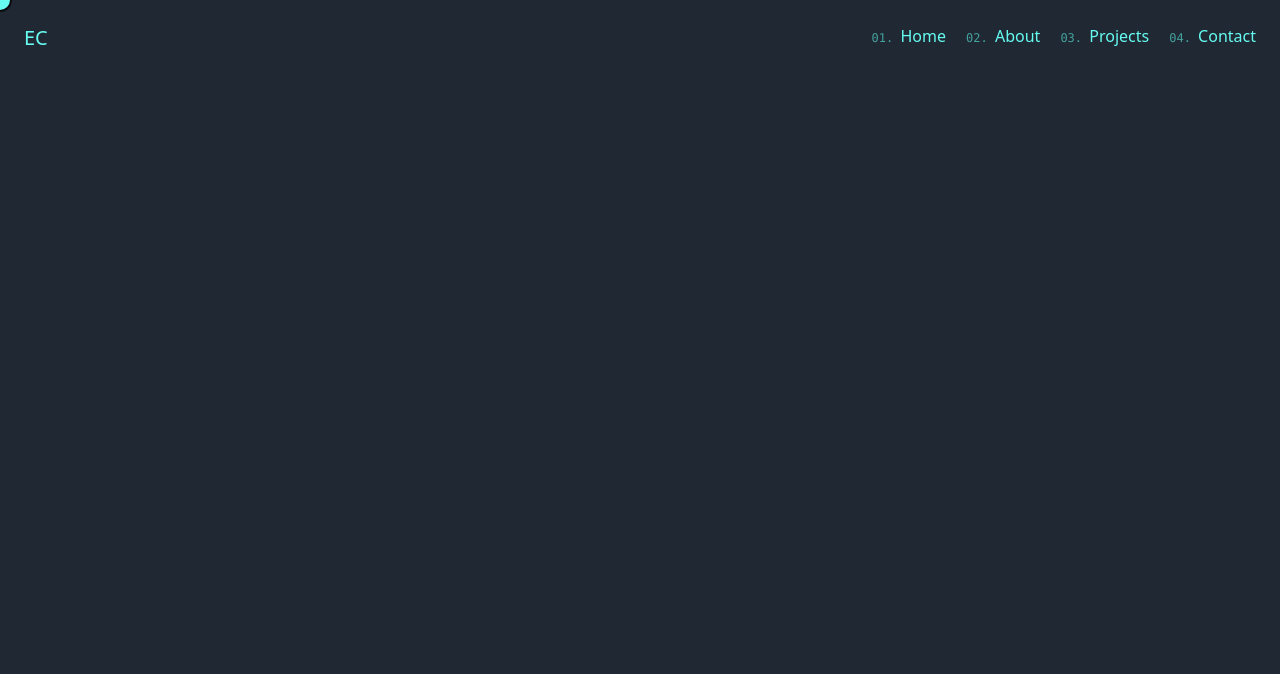
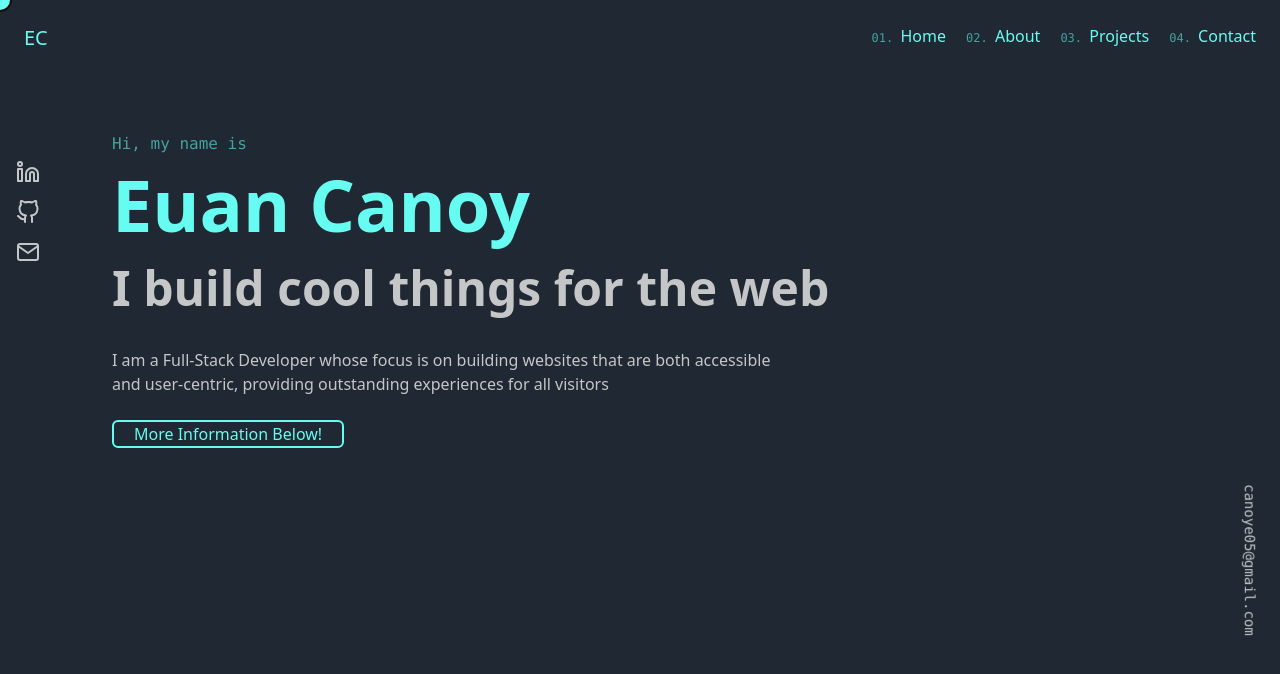
Before and after one commit to EuanProjects/portfolio-2.0, a React (Vite) app: page / in a window 1280 px wide. Shown: the top 674 px of the page. Built offline with nearby package versions, Linux system fonts and the light colour scheme.

Commit message:
create format for hero

```diff
--- a/package.json
+++ b/package.json
@@ -11,7 +11,8 @@
   },
   "dependencies": {
     "react": "^18.2.0",
-    "react-dom": "^18.2.0"
+    "react-dom": "^18.2.0",
+    "react-feather": "^2.0.10"
   },
   "devDependencies": {
     "@types/react": "^18.2.15",
--- a/src/App.jsx
+++ b/src/App.jsx
@@ -1,7 +1,6 @@
 import './App.css'
 import Cursor from './cursor/cursor'
 import Home from './home/home'
-import Navbar from './navbar/navbar'
 
 function App() {
 
--- a/src/cursor/cursor.jsx
+++ b/src/cursor/cursor.jsx
@@ -24,12 +24,23 @@ function Cursor() {
       link.addEventListener('mouseleave', handleLinksLeave);
     });
 
+    document.querySelectorAll('button').forEach((button) => {
+        button.addEventListener('mouseenter', handleLinksHover);
+        button.addEventListener('mouseleave', handleLinksLeave);
+    });
+
+
     return () => {
       window.removeEventListener('mousemove', handleMouseMove);
       document.querySelectorAll('a').forEach((link) => {
         link.removeEventListener('mouseenter', handleLinksHover);
         link.removeEventListener('mouseleave', handleLinksLeave);
       });
+
+      document.querySelectorAll('button').forEach((button) => {
+        button.addEventListener('mouseenter', handleLinksHover);
+        button.addEventListener('mouseleave', handleLinksLeave);
+    });
     };
   }, []);
 
--- /dev/null
+++ b/src/hero/hero.jsx
@@ -0,0 +1,46 @@
+import { GitHub, Linkedin, Mail } from 'react-feather';
+
+function Hero() {
+    const iconStyle = {
+        transformOrigin: 'center',
+        transform: 'rotate(180deg)',
+        color: '#c5c6c7',
+        margin: '16px 0px'
+    };
+
+    return (
+        <div>
+            <div className="fixed left-0 top-36 mx-4 flex items-center origin-center rotate-90">
+                <div className="origin-center rotate-90">
+                    <a href="https://www.linkedin.com/in/euan-canoy-8b3530180/" target="_blank" rel="noreferrer" className="hover:-translate-y-1">
+                        <Mail style={iconStyle} />
+                    </a>
+                    <a href="https://github.com/ejcanoy" target="_blank" rel="noreferrer" className="hover:-translate-y-1">
+                        <GitHub style={iconStyle} />
+                    </a>
+                    <a href="https://www.linkedin.com/in/euan-canoy-8b3530180/" target="_blank" rel="noreferrer" className="hover:-translate-y-1">
+                        <Linkedin style={iconStyle} />
+                    </a>
+                </div>
+            </div>
+            <div className="animate-slidein flex-auto py-14 px-14 mx-14">
+                <p className="font-mono text-green">Hi, my name is</p>
+                <h1 className="text-7xl py-3 font-bold">Euan Canoy</h1>
+                <h1 className="text-5xl py-3 text-gray-light font-semibold">I build cool things for the web</h1>
+                <div className="max-w-2xl">
+                    <p className="py-6 text-gray-light">
+                        I am a Full-Stack Developer whose focus is on building websites that are both
+                        accessible and user-centric, providing outstanding
+                        experiences for all visitors
+                    </p>
+                </div>
+                <button className="border-2 border-blue rounded-md hover:animate-bounce">
+                    <span className="px-5 my-6">More Information Below!</span>
+                </button>
+            </div>
+            <a href="mailto:canoye05@gmail.com" className="font-mono fixed bottom-15 right-0 h-28 origin-center rotate-90 text-gray-light text-sm">canoye05@gmail.com</a>
+        </div>
+    )
+}
+
+export default Hero;
--- a/src/home/home.jsx
+++ b/src/home/home.jsx
@@ -1,3 +1,4 @@
+import Hero from "../hero/hero";
 import Navbar from "../navbar/navbar";
 
 
@@ -6,6 +7,7 @@ function Home() {
     return (
         <>
             <Navbar/>
+            <Hero/>
         </>
     )
 }
--- a/tailwind.config.js
+++ b/tailwind.config.js
@@ -5,7 +5,18 @@ export default {
     "./src/**/*.{js,ts,jsx,tsx}",
   ],
   theme: {
-    extend: {},
+    extend: {
+
+      keyframes: {
+        slidein: {
+          '0%': { marginLeft: '25%', width: '150%', opacity: 0},
+          '100%': { marginLeft: '0%', width: '100%', opacity: 1},
+        },
+      },
+      animation: {
+        slidein: 'slidein 3s',
+      },
+    },
     colors: {
       'gray-dark': '#0b0c10',
       'gray': '#1f2833',
```
Also changed, not shown: 1 other file (tests, documents, lock files or other folders).
